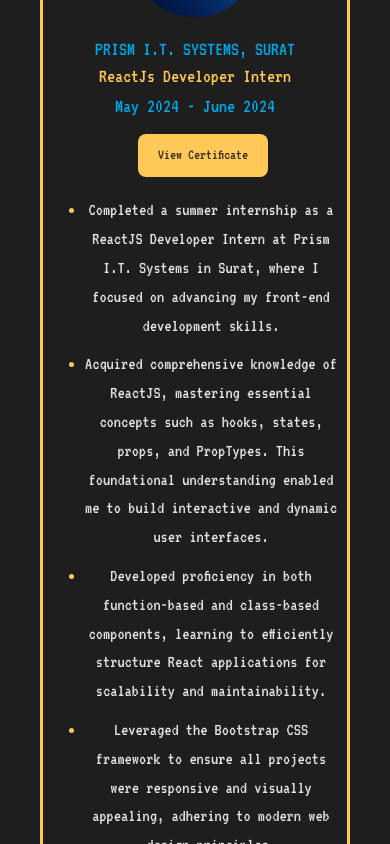
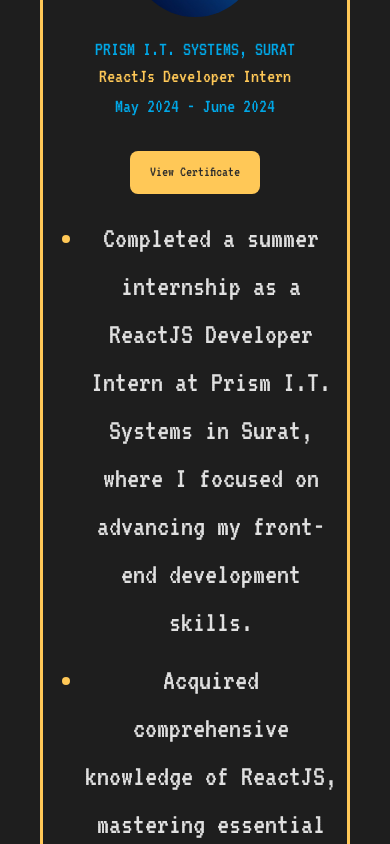
Before and after one commit to adityatodi09/Personal-portfolio, a React (Create React App) app: page / in a window 390 px wide. Shown: the part 1380-2224 px from the top of the page. Built offline with nearby package versions, Linux system fonts and the light colour scheme.

Commit message:
Update Experience.css

```diff
--- a/src/components/Experience.css
+++ b/src/components/Experience.css
@@ -3,7 +3,6 @@
   font-family: var(--font-family);
   background-color: var(--primary-bg);
 }
-
 
 .exp_card {
   position: relative;
@@ -38,7 +37,7 @@
 }
 
 .exp-image {
-  width: 8 rem;
+  width: 8rem;
   height: 8rem;
   border-radius: 50%;
   object-fit: cover;
@@ -56,7 +55,6 @@
   font-weight: 400;
   font-size: 36px;
   color: var(--accent-color);
-
 }
 
 .exp-position {
@@ -78,7 +76,6 @@
 .exp-summary {
   font-size: 30px;
   line-height: 1.6;
-  /* color: var(--text-color); */
 }
 
 .exp-summary ul {
@@ -88,11 +85,10 @@
 
 .exp-summary li {
   margin-bottom: 10px;
-
 }
 
 ul li::marker {
-  color: var(--highlight-color); /* Change this to the desired color */
+  color: var(--highlight-color);
 }
 
 @media (max-width: 768px) {
@@ -122,19 +118,18 @@
 
   .exp-duration {
     font-size: 20px;
-    margin-bottom: 75px;
+    margin-bottom: 20px;
   }
 
-  .exp-summary {
-    font-size: 18px;
+  .view-button-container {
+    position: static; /* Remove absolute positioning */
+    align-self: center; /* Center the button within the flex container */
+    margin-top: 10px; /* Add space above the button */
+    margin-bottom: 20px; /* Add space below the button */
   }
 
-  .view-button-container{
-    margin-top: 245px;
-    margin-right: 59px;
-  }
+  .button {
+    font-size: 15px;
 
-  .button{
-    font-size: 15px;
   }
 }
```
